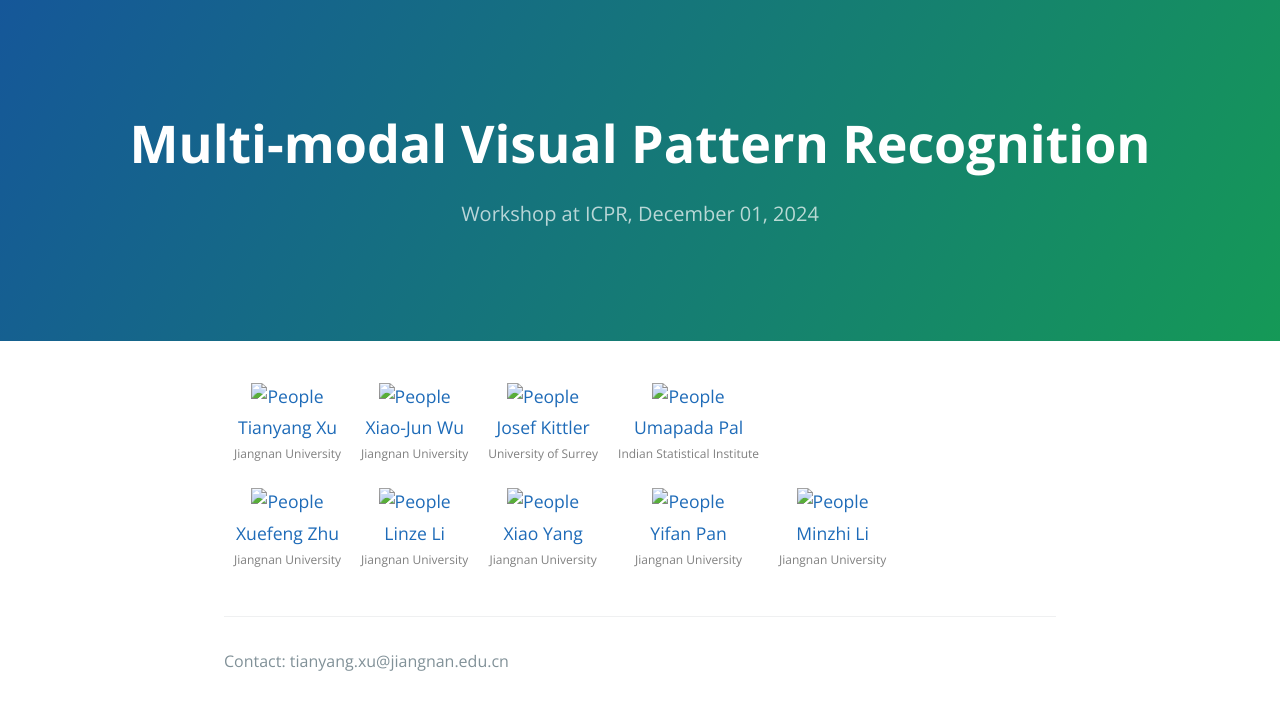
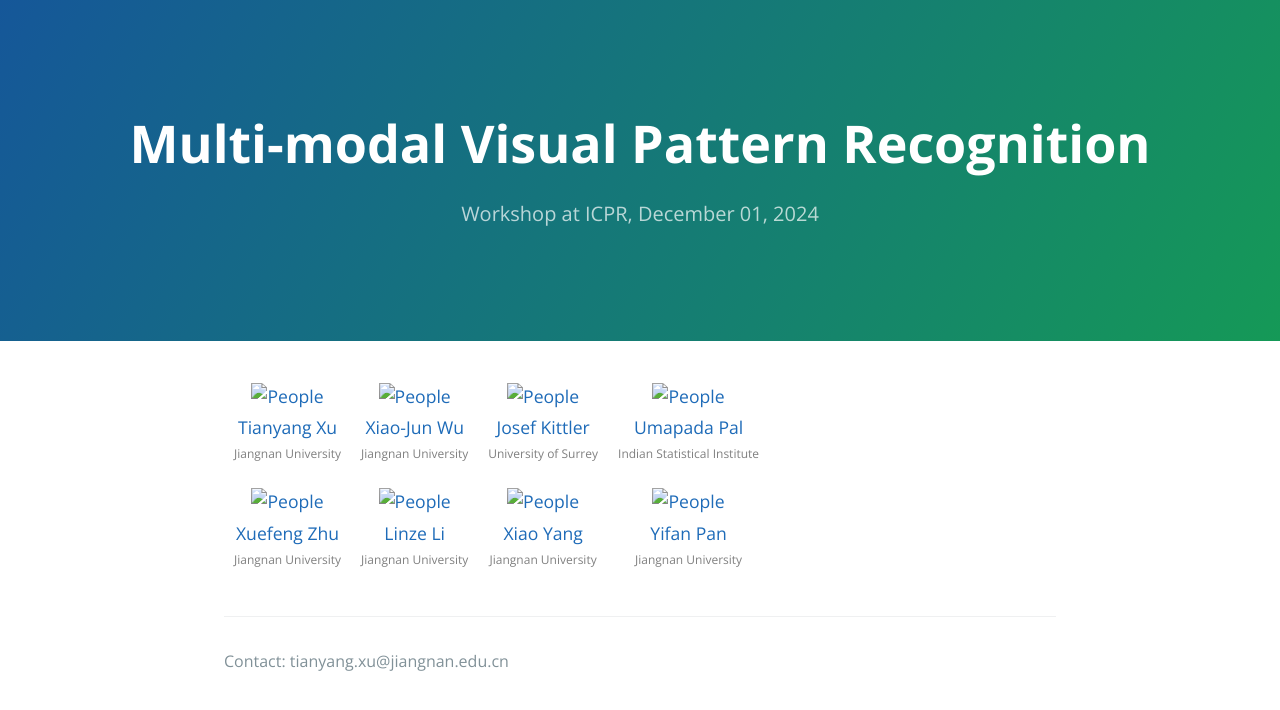
Before and after one commit to PRCI-Lab/mmvpr-workshop-icpr2024, a Jekyll site: the page built from docs/organizing-committee.md, in a window 1280 px wide. Shown: the top 710 px of the page. Built offline with Jekyll 4.4.1, drawn with Linux system fonts in a browser that asks for light colours; our own code applies the rules of GitHub Pages for plain Markdown files.

Commit message:
Update organizing-committee.md

```diff
--- a/docs/organizing-committee.md
+++ b/docs/organizing-committee.md
@@ -74,14 +74,5 @@
           </a>
             <p style="margin: 5px 0; font-size: 12px; color: gray;">Jiangnan University</p>
         </td>
-        <td style="text-align: center; padding: 10px; border: 0;">
-            <a href="https://prci-lab.github.io/mmvpr-workshop-icpr2024/">
-                <img src="./figs/Minzhi%20Li.jpg" alt="People" style="width: 160px; height: 160px;">
-            </a>
-          <a href ="mailto:minzhi.li@stu.jiangnan.edu.cn">
-            <p style="margin: 5px 0;">Minzhi Li</p>
-          </a>
-            <p style="margin: 5px 0; font-size: 12px; color: gray;">Jiangnan University</p>
-        </td>
     </tr>
 </table>
```
